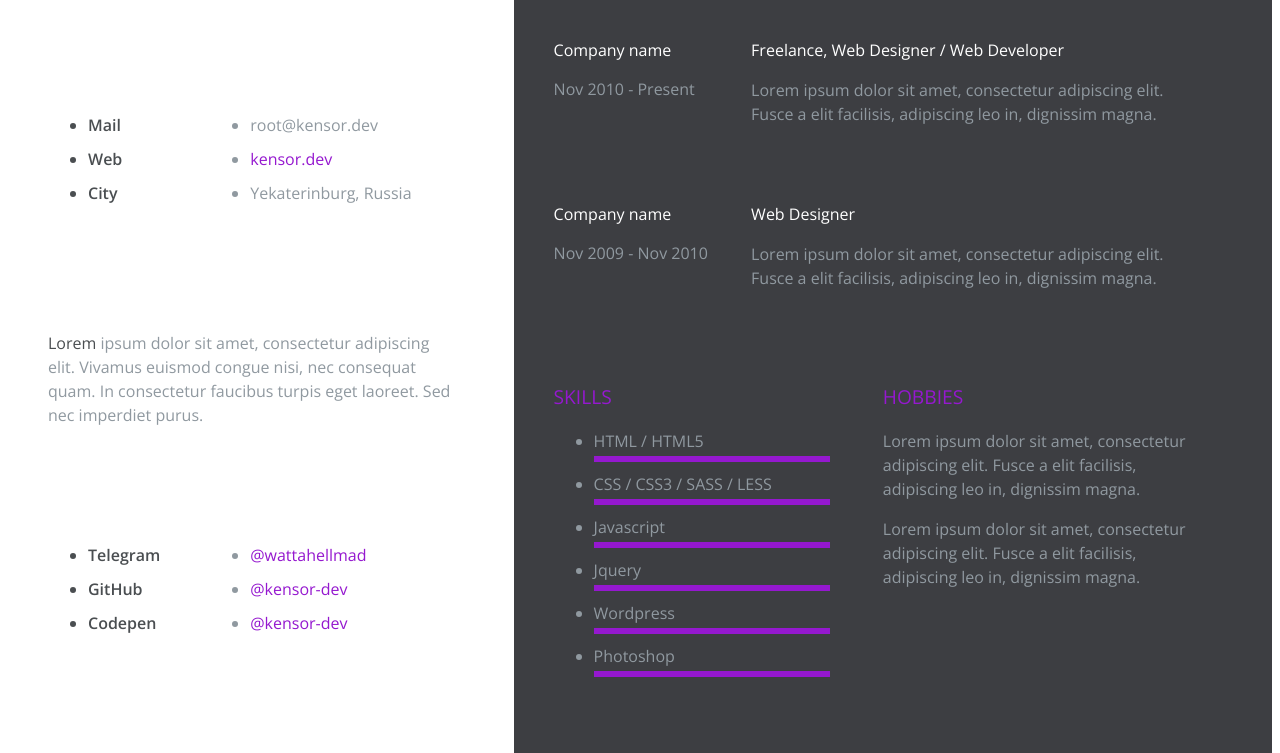
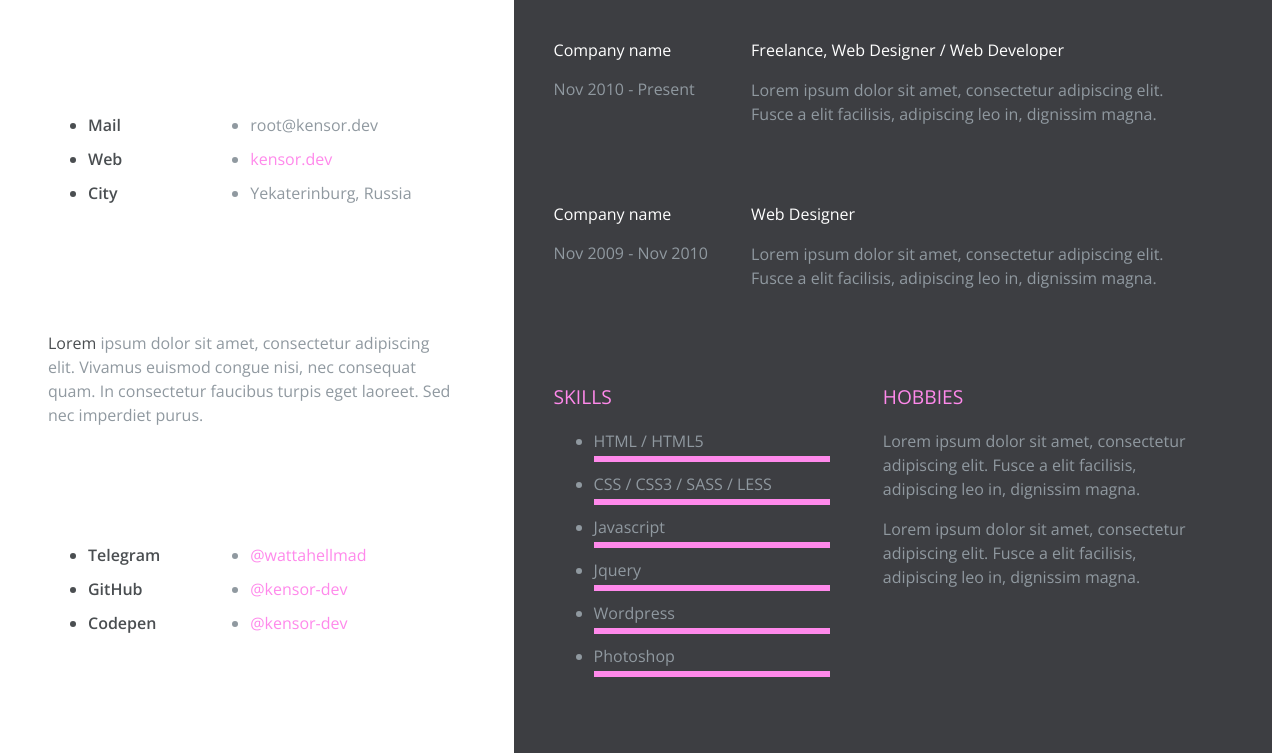
Before and after one commit to kensor-dev/resume, a website: page src/index.html in a window 1280 px wide. Shown: the part 257-1010 px from the top of the page. Drawn offline with nearby package versions, Linux system fonts and the light colour scheme; files that its build step writes are made by us from their sources.

Commit message:
Update link color in style.scss from #9518cf to #ff89eb for improved design consistency

```diff
--- a/src/style.scss
+++ b/src/style.scss
@@ -5,7 +5,7 @@ $profileBg:#fff;
 $skillsBg:#3d3e42;
 $profileColor:#9099a0;
 $skillsColor:#9099a0;
-$linkColor:#9518cf;
+$linkColor:#ff89eb;
 $boldColor:#4a4e51;
 $time:0.6s;
 
```
